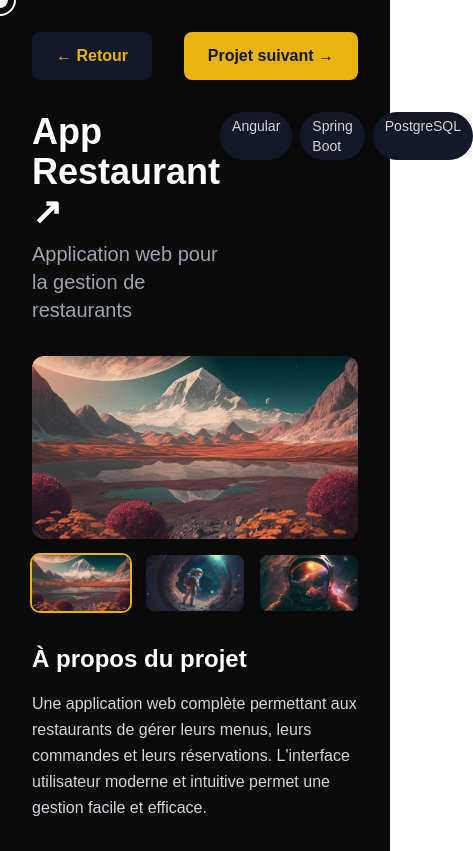
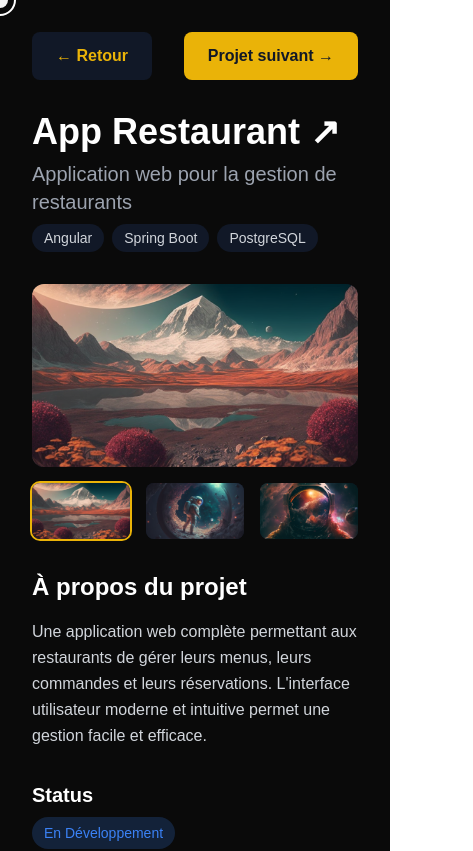
Before and after one commit to D-Seonay/portfolio-matheo-delaunay-2025, a Next.js app: page /projects/1 in a window 390 px wide. Shown: the top 851 px of the page, 473 px wide, since content can reach past the window. Built offline with nearby package versions, Linux system fonts and the light colour scheme.

Commit message:
edit for mobile

```diff
--- a/src/app/components/ProjectList.tsx
+++ b/src/app/components/ProjectList.tsx
@@ -79,9 +79,6 @@ export default function ProjectList() {
               whileHover={{ scale: 1.02 }}
               transition={{ duration: 0.2 }}
             >
-              <span className="text-xl font-semibold text-primary">
-                {project.id}
-              </span>
               <div className="flex flex-col items-start">
                 <span className={`text-xl font-semibold transition-all ${
                   hoveredIndex === idx ? "text-yellow-500" : "text-white"
--- a/src/app/projects/[id]/page.tsx
+++ b/src/app/projects/[id]/page.tsx
@@ -115,7 +115,7 @@ export default function ProjectDetail() {
           </div>
 
           {/* En-tête du projet */}
-          <div className="flex justify-between items-start">
+          <div className="flex justify-between items-start flex-col sm:flex-row">
             <div>
               <h1 className="text-4xl font-bold text-white mb-2">
                 {project.link ? (
@@ -133,7 +133,7 @@ export default function ProjectDetail() {
               </h1>
               <p className="text-xl text-gray-400">{project.description}</p>
             </div>
-            <div className="flex gap-2">
+            <div className="flex gap-2 mt-2 sm:mt-0">
               {project.tags.map((tag, index) => (
                 <span
                   key={index}
@@ -221,8 +221,8 @@ export default function ProjectDetail() {
               {/* Status du projet */}
               <div>
                 <h3 className="text-xl font-bold text-white mb-3">Status</h3>
-                <div className="bg-gray-900 rounded-lg p-4">
-                  <span className={`px-3 py-1 rounded-full text-sm ${
+                <div className="">
+                  <span className={`px-3 py-2 rounded-full text-sm ${
                     project.status === 'production' ? 'bg-green-500/20 text-green-500' :
                     project.status === 'development' ? 'bg-blue-500/20 text-blue-500' :
                     project.status === 'completed' ? 'bg-purple-500/20 text-purple-500' :
--- a/src/pages/api/projects.ts
+++ b/src/pages/api/projects.ts
@@ -111,7 +111,7 @@ const projects: Record<Lang, Project[]> = {
       id: "4",
       name: "Portfolio",
       description: "Portfolio personnel présentant mes projets et compétences",
-      image: "/projects/4/portfolio.png",
+      image: "/projects/4/portfolio-home.png",
       link: "https://matheo-delaunay.tech",
       status: "production",
       repository: {
```
